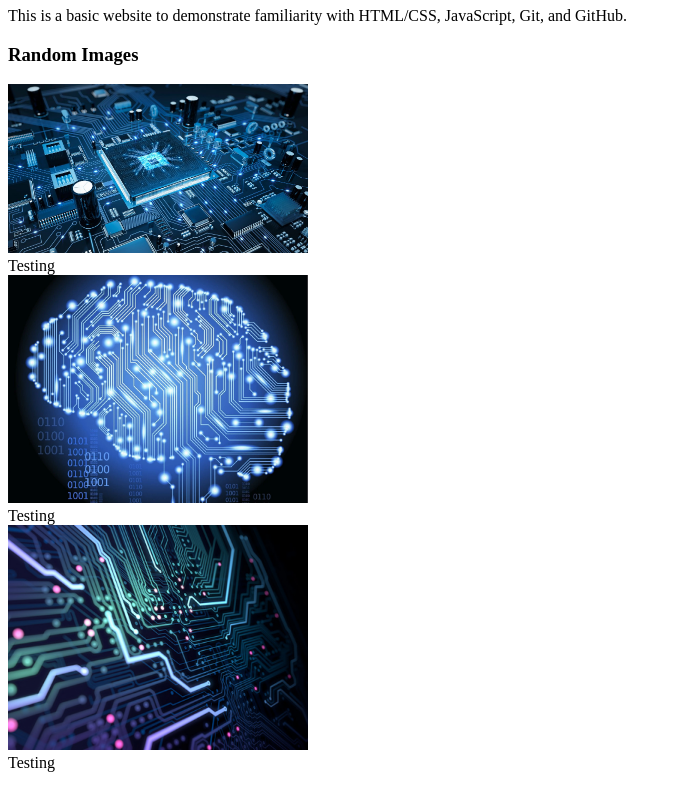
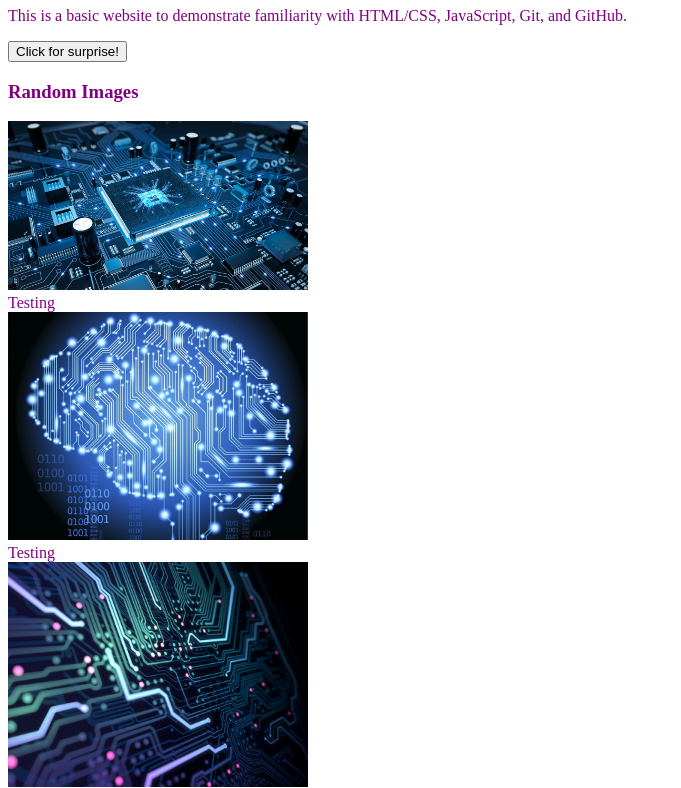
Before and after one commit to CelesTech03/Assignment1, a plain HTML site: page page1.html in a window 1280 px wide. Shown: the part 73-861 px from the top of the page, without its empty margins (0-681 px from the left). Drawn offline with Linux system fonts and the light colour scheme.

Commit message:
Added button that switches text color on page

```diff
--- a/page1.html
+++ b/page1.html
@@ -10,6 +10,7 @@
 <body>
     <h1>Assignment 1</h1>
     <p>This is a basic website to demonstrate familiarity with HTML/CSS, JavaScript, Git, and GitHub.</p>
+    <button onclick="changeColor()">Click for surprise!</button>
     <h3>Random Images</h3>
     <div class="container">
     <img src="images/science.jpg" alt="Italian Trulli">
@@ -43,5 +44,6 @@
 			<td>36</td>
 		</tr>
 	</table>
+    <script src="script.js"></script>
 </body>
 </html>
--- /dev/null
+++ b/script.js
@@ -0,0 +1,8 @@
+function changeColor() {
+	let color = document.body.style.color;
+	if (color === 'purple') {
+		document.body.style.color = 'green';
+	} else {
+		document.body.style.color = 'purple';
+	}
+}
--- a/styles.css
+++ b/styles.css
@@ -1,3 +1,7 @@
+body {
+    color: purple;
+}
+
 img {
     width: 300px;
 }
```
